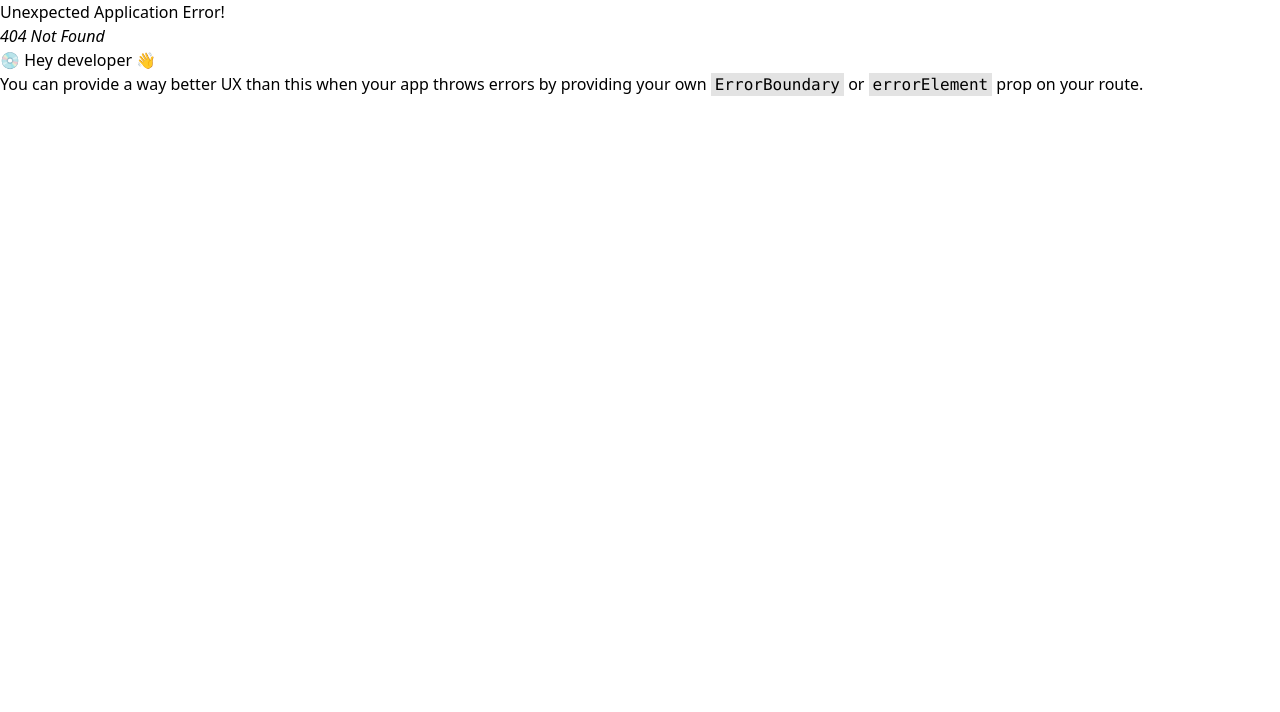
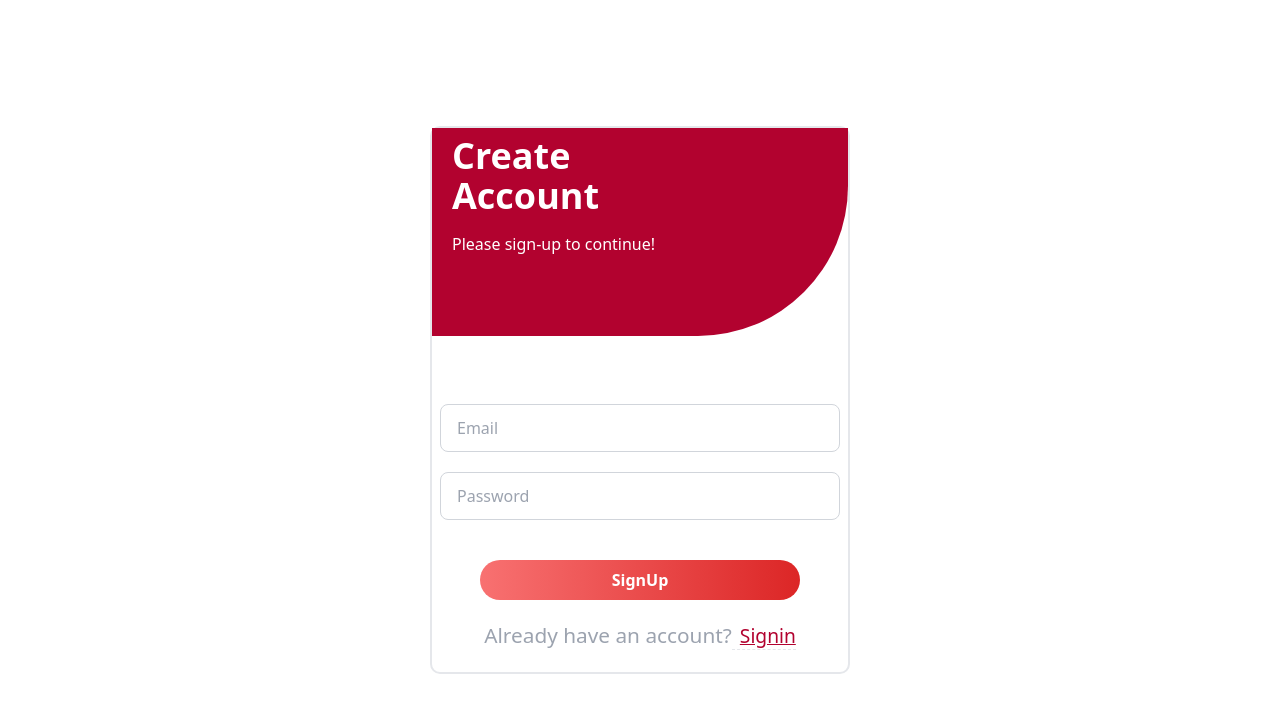
Before and after one commit to MG-9205/wordLand, a React (Vite) app: page /SignUp in a window 1280 px wide. Before the commit this address had no page. Shown: the top 712 px of the page. Built offline with nearby package versions, Linux system fonts and the light colour scheme.

Commit message:
adding signup and login page

```diff
--- a/src/App.jsx
+++ b/src/App.jsx
@@ -1,8 +1,11 @@
+import { lazy, Suspense } from "react";
 import { createBrowserRouter, Outlet, RouterProvider } from "react-router-dom";
 import "./App.css";
 import Navbar from "./components/Navbar";
 import Footer from "./components/Footer";
 import Home from "./pages/Home";
+const Login = lazy(() => import("./pages/Login"));
+const SignUp = lazy(() => import("./pages/SignUp"));
 
 const Main = () => {
   return (
@@ -24,6 +27,22 @@ const route = createBrowserRouter([
       },
     ],
   },
+  {
+    path: "/Login",
+    element: (
+      <Suspense fallback={<div>Loading...</div>}>
+        <Login />
+      </Suspense>
+    ),
+  },
+  {
+    path: "/SignUp",
+    element: (
+      <Suspense fallback={<div>Loading...</div>}>
+        <SignUp />
+      </Suspense>
+    ),
+  },
 ]);
 function App() {
   return (
--- a/src/components/Navbar.jsx
+++ b/src/components/Navbar.jsx
@@ -22,7 +22,7 @@ const LoginButton = memo(({ visibility }) => (
     className={`${visibility} flex justify-center items-center gap-1 bg-slate-400 py-2 px-2 rounded-[25px] w-[140px]`}
   >
     <button className="bg-black rounded-[25px] px-5 h-[30px] text-white text-[1rem]">
-      <Link to="/login">Login</Link>
+      <Link to="/Login">Login</Link>
     </button>
     <div className="rounded-full bg-black w-[30px] h-[30px] flex justify-center items-center">
       <User className="text-white" />
--- /dev/null
+++ b/src/pages/Login.jsx
@@ -0,0 +1,58 @@
+import { Link } from "react-router-dom";
+
+export default function Login() {
+  return (
+    <>
+      <div className="flex justify-center items-center min-h-[100vh]">
+        <div className="flex justify-center items-center flex-col border-2 w-[85vw] md:w-[420px] pb-5 rounded-[10px] ">
+          <div className="w-full  flex flex-col justify-end  pb-20 mb-7 bg-primary rounded-br-[150px] ">
+            <div className="w-full flex flex-col  items-start ml-5 mt-2 ">
+              <p className="text-4xl font-semibold  text-white z-10 text-left">
+                Welcome
+              </p>
+              <p className="text-4xl font-semibold  text-white z-10 text-left">
+                Back
+              </p>
+              <p className="text-xm font-medium text-white mt-4 z-10 text-left">
+                Please sign-in to continue!
+              </p>
+            </div>
+          </div>
+
+          <div className="w-[80vw] md:w-[400px]  flex flex-col items-center mt-10 mx-3">
+            <div className="w-full flex flex-col">
+              <input
+                type="email"
+                placeholder="Email"
+                name="email"
+                className="w-full h-12 outline-none border border-solid border-gray-300 rounded-lg px-4 transition duration-200 ease-in-out mb-5 focus:border-primary"
+              />
+              <input
+                type="password"
+                placeholder="Password"
+                name="password"
+                className="w-full h-12 outline-none border border-solid border-gray-300 rounded-lg px-4 transition duration-200 ease-in-out mb-5 focus:border-primary"
+              />
+            </div>
+
+            <button
+              type="submit"
+              className="w-[80%] max-w-150 px-4 py-2 text-white text-base font-semibold rounded-full cursor-pointer transition duration-300 ease-in-out bg-gradient-to-r from-red-400 to-red-600 focus:outline-none focus:ring-2 focus:ring-red-500 focus:ring-opacity-50 hover:brightness-103 my-5"
+            >
+              Signin
+            </button>
+            <span className="text-[1.3rem] text-gray-400 font-medium ">
+              Don't have an accoun?
+              <Link
+                to="/SignUp"
+                className="text-[1.2rem] text-primary font-medium underline border-b border-dashed pl-2"
+              >
+                Signup
+              </Link>
+            </span>
+          </div>
+        </div>
+      </div>
+    </>
+  );
+}
--- /dev/null
+++ b/src/pages/SignUp.jsx
@@ -0,0 +1,57 @@
+import { Link } from "react-router-dom";
+
+export default function SignUp() {
+  return (
+    <>
+      <div className="flex justify-center items-center min-h-[100vh] ">
+        <div className="flex justify-center items-center flex-col border-2 w-[85vw] md:w-[420px] pb-5 rounded-[10px] ">
+          <div className="w-full  flex flex-col justify-end  pb-20 mb-7 bg-primary rounded-br-[150px] ">
+            <div className="w-full flex flex-col  items-start ml-5 mt-2 ">
+              <p className="text-4xl font-semibold  text-white z-10 text-left">
+                Create
+              </p>
+              <p className="text-4xl font-semibold  text-white z-10 text-left">
+                Account
+              </p>
+              <p className="text-xm font-medium text-white mt-4 z-10 text-left">
+                Please sign-up to continue!
+              </p>
+            </div>
+          </div>
+
+          <div className="w-[80vw] md:w-[400px]  flex flex-col items-center mt-10 mx-3">
+            <div className="w-full flex flex-col">
+              <input
+                type="email"
+                placeholder="Email"
+                name="email"
+                className="w-full h-12 outline-none border border-solid border-gray-300 rounded-lg px-4 transition duration-200 ease-in-out mb-5 focus:border-red-400"
+              />
+              <input
+                type="password"
+                placeholder="Password"
+                name="password"
+                className="w-full h-12 outline-none border border-solid border-gray-300 rounded-lg px-4 transition duration-200 ease-in-out mb-5 focus:border-red-400"
+              />
+            </div>
+            <button
+              type="submit"
+              className="w-[80%] max-w-150 px-4 py-2 text-white text-base font-semibold rounded-full cursor-pointer transition duration-300 ease-in-out bg-gradient-to-r from-red-400 to-red-600 focus:outline-none focus:ring-2 focus:ring-red-500 focus:ring-opacity-50 hover:brightness-103 my-5"
+            >
+              SignUp
+            </button>
+            <span className="text-[1.3rem] text-gray-400 font-medium ">
+              Already have an account?
+              <Link
+                to="/Login"
+                className="text-[1.2rem] text-primary font-medium underline border-b border-dashed pl-2"
+              >
+                Signin
+              </Link>
+            </span>
+          </div>
+        </div>
+      </div>
+    </>
+  );
+}
```
